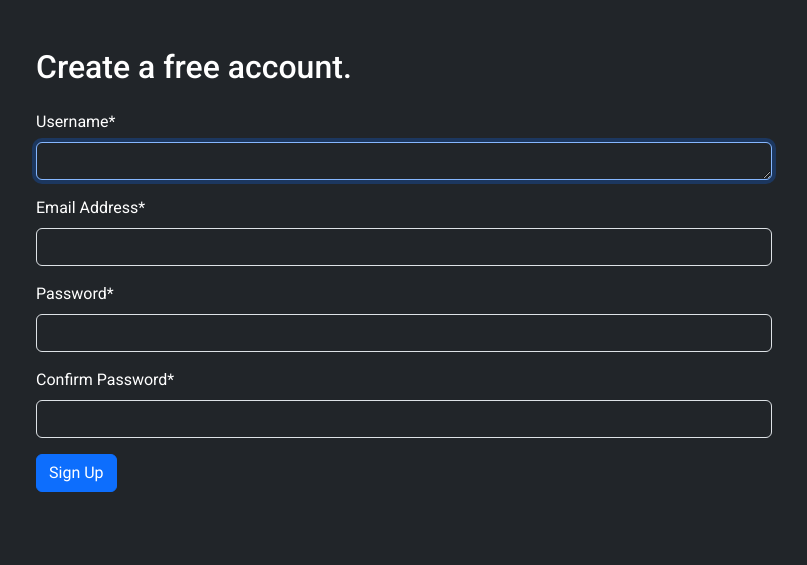
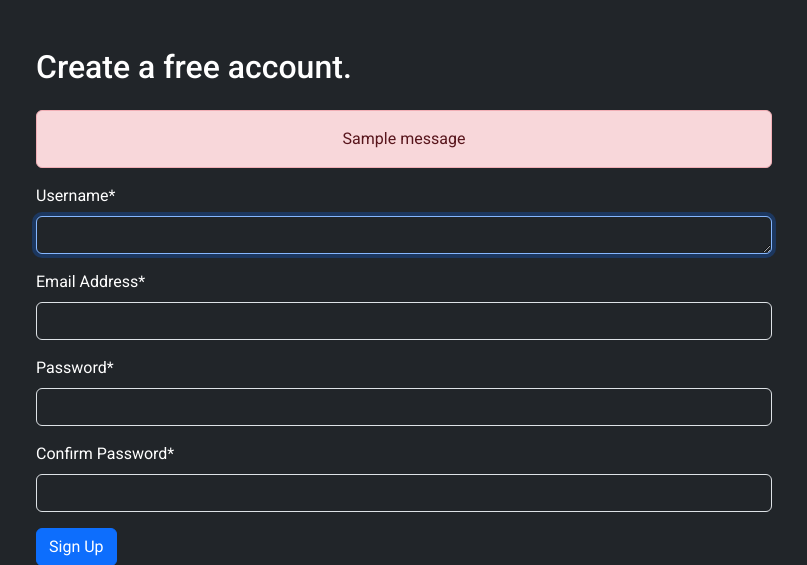
Before and after one commit to KafetzisThomas/UOI-StudyNotes, a Django app: page /user/register/ in a window 1280 px wide. Shown: the part 57-622 px from the top of the page, without its empty margins (236-1043 px from the left). Run offline with Django 5.2, Linux system fonts and the light colour scheme; tables that the repository leaves empty hold one stand-in row (values such as "Sample post"); one stand-in notice (Sample message) is shown; some libraries are stand-ins or nearby versions.

Commit message:
Display message when account has been successfully deleted

```diff
--- a/users/templates/registration/register.html
+++ b/users/templates/registration/register.html
@@ -8,6 +8,14 @@
 {% endblock page_header %}
 
 {% block content %}
+    {% if messages %}
+        {% for message in messages %}
+            <div class="alert alert-danger text-center" role="alert">
+                {{ message }}
+            </div>
+        {% endfor %}
+    {% endif %}
+
     <form method="POST" action="{% url 'users:register' %}">
         {% csrf_token %}
         {{ form|crispy }}
--- a/users/views.py
+++ b/users/views.py
@@ -29,7 +29,9 @@ def account(request):
         if form.is_valid():
             form.save()
             update_session_auth_hash(request, request.user)  # Keep user logged in
-            messages.success(request, "Your account credentials successfully updated!")
+            messages.success(
+                request, "Your account credentials have been successfully updated."
+            )
             return redirect("users:account")
     else:
         form = UpdateUserForm(instance=request.user)
@@ -42,6 +44,9 @@ def account(request):
 def delete_account(request):
     user = User.objects.get(id=request.user.id)
     user.delete()
+    messages.error(
+        request, "Your account has been deleted along with all associated data."
+    )
     return redirect("users:register")
 
 
```
